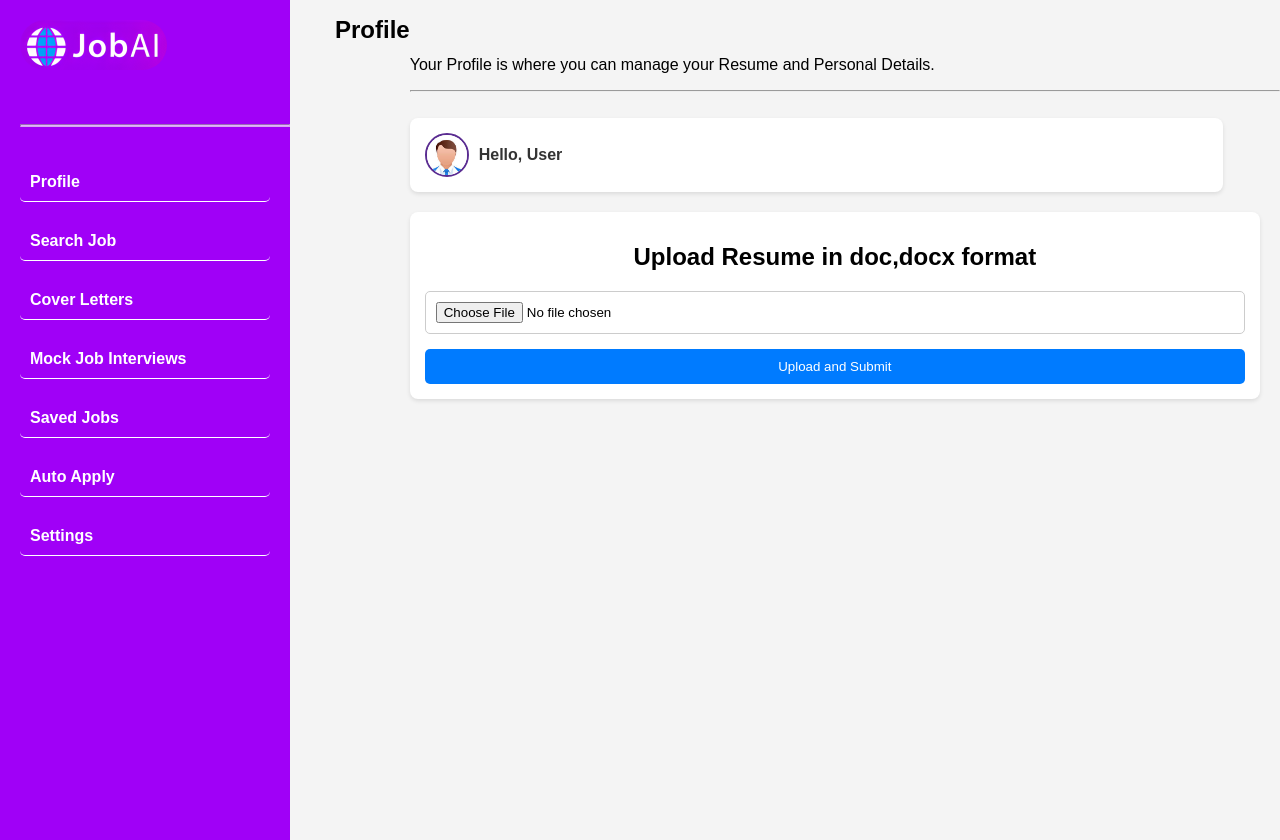
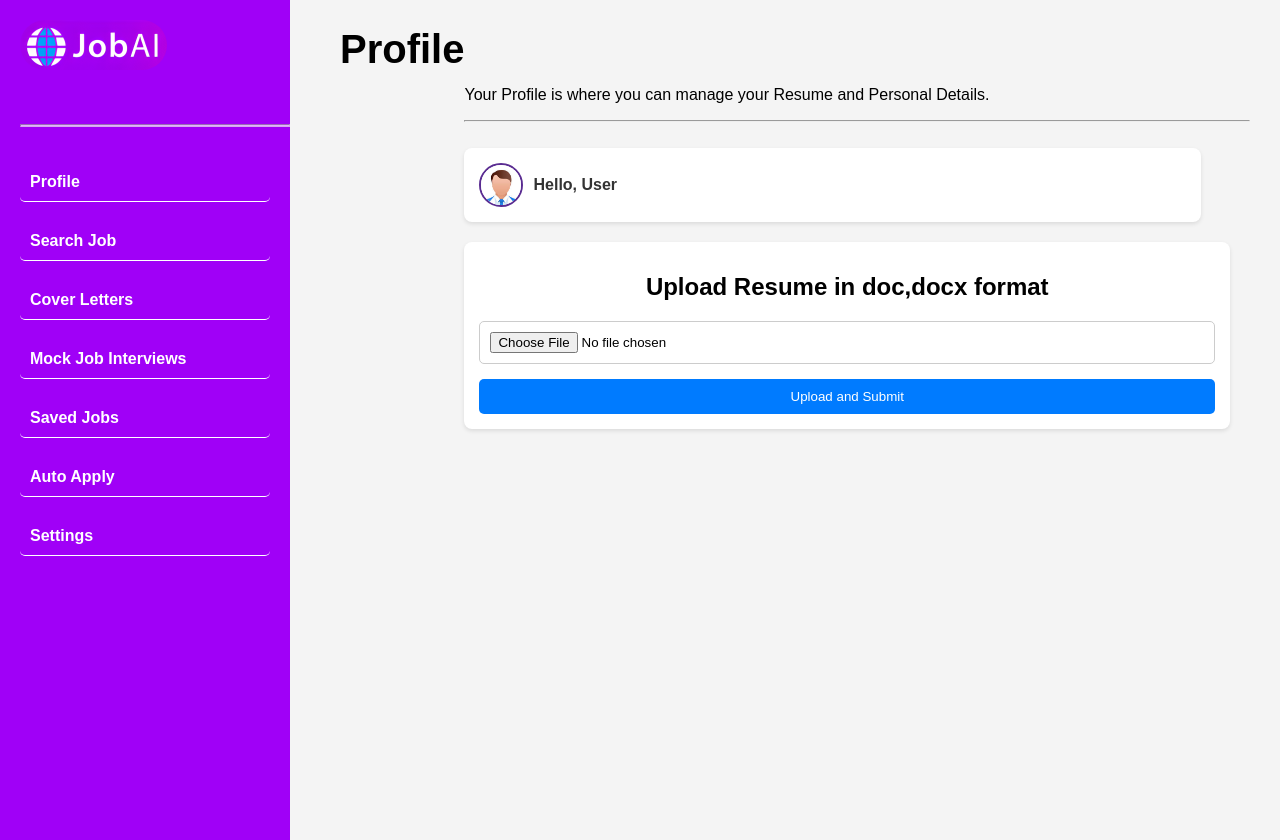
Before and after one commit to PrudhwiRaj1/JobAi, a Django app: page /home/ in a window 1280 px wide. Run offline with Django 5.2, Linux system fonts and the light colour scheme; parts of the project's set-up code (start-up, migrations or seed data) failed here and were passed over.

Commit message:
20th Commit

```diff
--- a/JobAi/JobAi/static/assets/css/home.css
+++ b/JobAi/JobAi/static/assets/css/home.css
@@ -30,7 +30,8 @@ body {
 .main-content {
     flex: 1;
     padding-top: 10px;
-    margin-top: 30px;
+    margin-top: 60px;
+    margin-right: 30px;
 }
 
 header {
@@ -141,8 +142,10 @@ header {
     margin-left: 30px;
 }
 
-.home-title {
-    margin-left: 45px;
+#profile {
+    margin-left: 50px;
+    font-size: 40px;
+    margin-bottom: 30px;
 }
 
 .container {
--- a/JobAi/JobAi_App/templates/home.html
+++ b/JobAi/JobAi_App/templates/home.html
@@ -41,7 +41,7 @@
             </div>
         </ul>
     </div>
-    <h1 class="home-title" id="#">Profile</h1><br>
+    <h1 class="home-title" id="profile">Profile</h1><br>
     <br>
     <div class="main-content">
         <p>Your Profile is where you can manage your Resume and Personal Details.</p>
```
